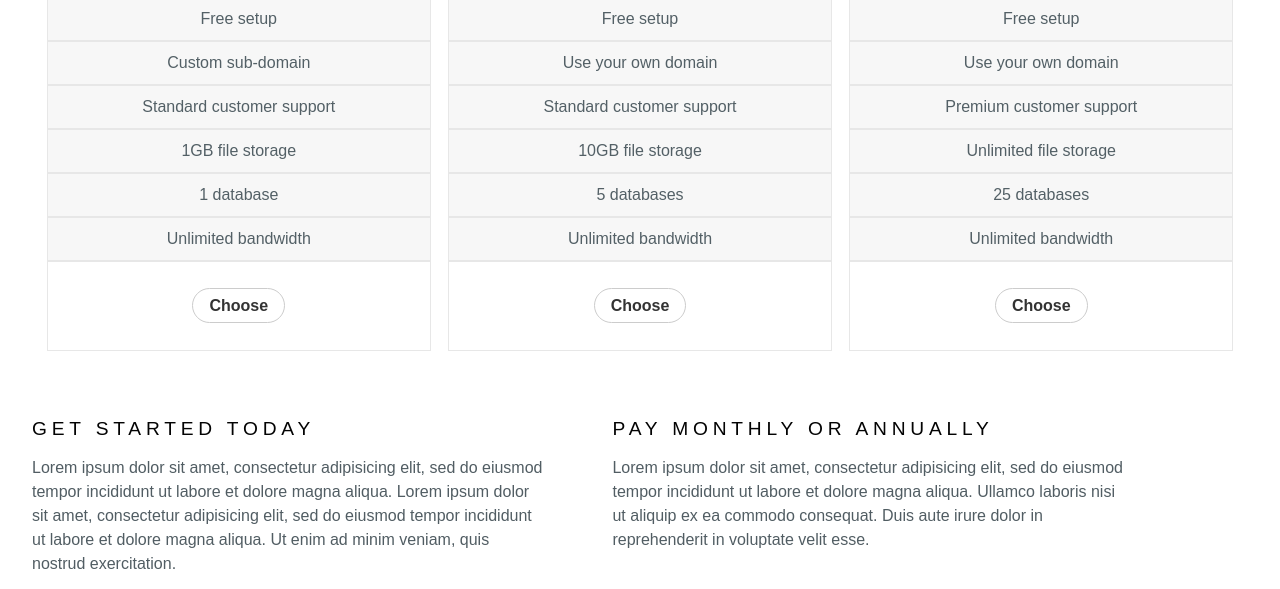
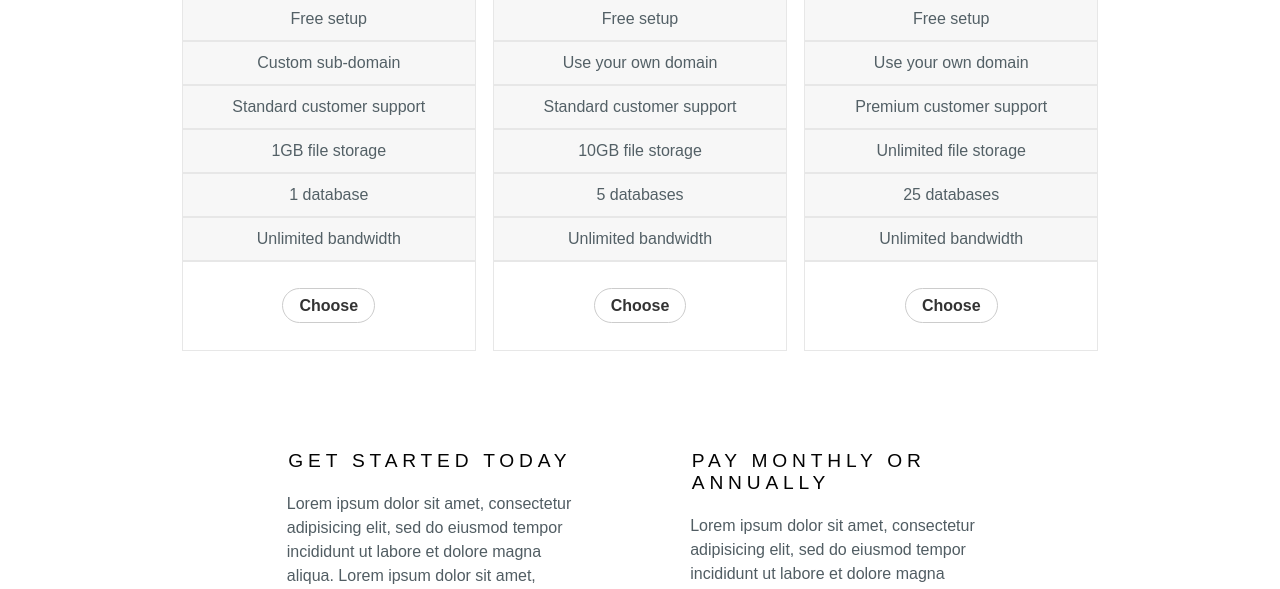
Before and after one commit to m2mathew/responsive-site, a website: page sass/index.html in a window 1280 px wide. Shown: the part 700-1289 px from the top of the page. Drawn offline with Linux system fonts and the light colour scheme.

Commit message:
3rd breakpoint functionality updated to expand better

```diff
--- a/sass/styles/main.sass.css
+++ b/sass/styles/main.sass.css
@@ -493,17 +493,34 @@ footer {
 
 @media screen and (min-width: 47.9375em) {
   .price {
-    padding: 2em 0 0 0; }
+    padding: 2em 0 2em 0; }
     .price .price-box {
       display: inline-block;
       padding: 0 0.4em 0 0.4em;
       width: 30%; }
   .info-box {
-    padding: 0; }
+    padding: 0;
+    margin: 0 auto; }
     .info-box .feature-box {
       display: inline-block;
-      width: 40%;
-      padding: 1em 2em;
-      vertical-align: top; }
+      width: 49%;
+      vertical-align: top;
+      padding: 0; }
       .info-box .feature-box > div {
-        padding-top: 1em; } }
+        padding: 1em 1em 1em 1.75em; }
+      .info-box .feature-box > p {
+        margin-top: 0;
+        padding: 0 1.5em 1em 2em; } }
+
+@media screen and (min-width: 61.1875em) {
+  body section {
+    max-width: 61.25em;
+    margin: 0 auto; }
+  .price .price-box {
+    max-width: 19.25em; }
+  .info-box {
+    text-align: center; }
+    .info-box .feature-box {
+      text-align: left;
+      width: 35%;
+      padding: 1em 2.5em 1em 1em; } }
--- a/sass/styles/main.scss
+++ b/sass/styles/main.scss
@@ -65,7 +65,6 @@ header {
 }
 
 .price {
-
     padding: 2em 0.5em;
 
     .price-box {
@@ -92,11 +91,13 @@ header {
         box-sizing: border-box;
         border: 1px solid #e7e7e7;
      }
+
     .button-box {
         padding: 2.2em;
         box-sizing: border-box;
         border: 1px solid #e7e7e7;
     }
+
     .button {
         border: 1px solid #ccc;
         color: #333333;
@@ -185,7 +186,6 @@ footer {
 
 header {
     padding: 2.6em 3em;
-
     h1 {
         margin: 2.4em 0;
         font-size: 2.75em;
@@ -193,6 +193,7 @@ header {
 }
 
 .info-box {
+
     .feature-box {
         padding: 2em 2em 0.6em 2em;
     }
@@ -207,7 +208,7 @@ header {
 // medium-large breakpoint
 @media screen and (min-width: 47.9375em) {
     .price {
-          padding: 2em 0 0 0;
+        padding: 2em 0 2em 0;
 
         .price-box {
             display: inline-block;
@@ -218,15 +219,21 @@ header {
 
     .info-box {
         padding: 0;
+        margin: 0 auto;
 
         .feature-box {
             display: inline-block;
-               width: 40%;
-               padding: 1em 2em;
+            width: 49%;
             vertical-align: top;
+            padding: 0;
 
             > div {
-                    padding-top: 1em;
+                 padding: 1em 1em 1em 1.75em;
+            }
+
+            > p {
+                margin-top: 0;
+                padding: 0 1.5em 1em 2em;
             }
         }
     }
@@ -234,8 +241,30 @@ header {
 
 
 // large breakpoint
+@media screen and (min-width: 61.1875em) {
+    body {
 
-@media screen and (min-width: 61.1875em) {
+        section {
+            max-width: 61.25em;
+            margin: 0 auto;
+        }
+    }
 
+    .price {
 
+        .price-box {
+
+            max-width: 19.25em;
         }
+    }
+
+    .info-box {
+        text-align: center;
+
+    .feature-box {
+        text-align: left;
+        width: 35%;
+        padding: 1em 2.5em 1em 1em;
+        }
+    }
+}
```
Also changed, not shown: sass/index.html (+14 -4 lines). Lines whose indentation alone changed are shown as unchanged.
